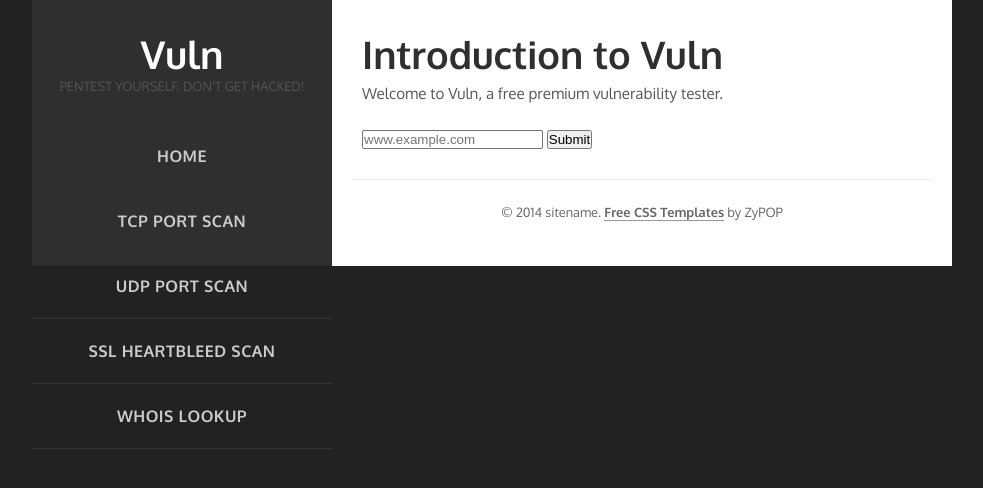
After one commit to sawar7577/website-port-scanner, a Flask app: page /tcp in a window 1280 px wide. The commit adds this page. Shown: the top 488 px of the page, without its empty margins (148-1131 px from the left). Run offline with Flask 2, Linux system fonts and the light colour scheme.

Commit message:
added pages for tcp and udp scan

```diff
--- a/app.py
+++ b/app.py
@@ -13,5 +13,26 @@ def home():
 	else:
 		return render_template("home.html",items=items)
 
+@app.route('/tcp',methods=['POST','GET'])
+def tcp():
+	items=[]
+	if request.method == 'POST':
+		website=request.form['website']
+		items=scn.do_scan(website,"sV")
+		return render_template("scans.html",items=items)
+	else:
+		return render_template("scans.html",items=items)
+
+@app.route('/udp',methods=['POST','GET'])
+def udp():
+	items=[]
+	if request.method == 'POST':
+		website=request.form['website']
+		items=scn.do_scan(website,"sU")
+		return render_template("scans.html",items=items)
+	else:
+		return render_template("scans.html",items=items)
+
+
 if __name__ == "__main__":
 	app.run(debug=True)
--- /dev/null
+++ b/templates/scans.html
@@ -0,0 +1,74 @@
+<!doctype html>
+<html>
+<head>
+	<meta http-equiv="Content-Type" content="text/html; charset=iso-8859-1" />
+	<title>Vuln - a free vulnerability tester</title>
+	<link rel ="stylesheet" href="{{ url_for('static',filename='ind.css') }} ">
+	<!-- <link rel="stylesheet" href="../static/home.css" type="text/css" /> -->
+	<meta name="viewport" content="width=device-width, minimum-scale=1.0, maximum-scale=1.0" />
+</head>
+
+<body>
+
+	<section id="body" class="width">
+		<aside id="sidebar" class="column-left">
+
+			<header>
+				<h1><a href="#">Vuln</a></h1>
+
+				<h2>PenTest Yourself. Don't Get Hacked!</h2>
+
+			</header>
+
+			<nav id="mainnav">
+				<ul>
+					<li><a href="/">Home</a></li>
+					<li><a href="tcp">TCP Port Scan</a></li>
+					<li><a href="udp">UDP Port Scan</a></li>
+					<li><a href="#">SSL Heartbleed Scan</a></li>
+					<li><a href="#">Whois Lookup</a></li>
+				</ul>
+			</nav>
+
+
+
+		</aside>
+		<section id="content" class="column-right">
+
+			<article>
+
+
+				<h2>Introduction to Vuln</h2>
+
+				<p>Welcome to Vuln, a free premium vulnerability tester. </p>
+				<form name="website" action="{{ url_for('home') }}" method="POST">
+
+					<input type="text" id="website" name="website" placeholder="www.example.com">
+
+					<input type="submit" value="Submit">
+				</form>
+			</article>
+			<table>
+				{% for item in items %}
+				<tr>
+					<td>{{item.port}}</td>
+					<td>{{item.protocol}}</td>
+					<td>{{item.state}}</td>
+					<td>{{item.service}}</td>
+				</tr>
+				{% endfor %}
+			</table>
+
+			<footer class="clear">
+				<p>&copy; 2014 sitename. <a href="http://zypopwebtemplates.com/">Free CSS Templates</a> by ZyPOP</p>
+			</footer>
+
+		</section>
+
+		<div class="clear"></div>
+
+	</section>
+
+
+</body>
+</html>
```
Also changed, not shown: templates/home.html (+5 -5 lines).
